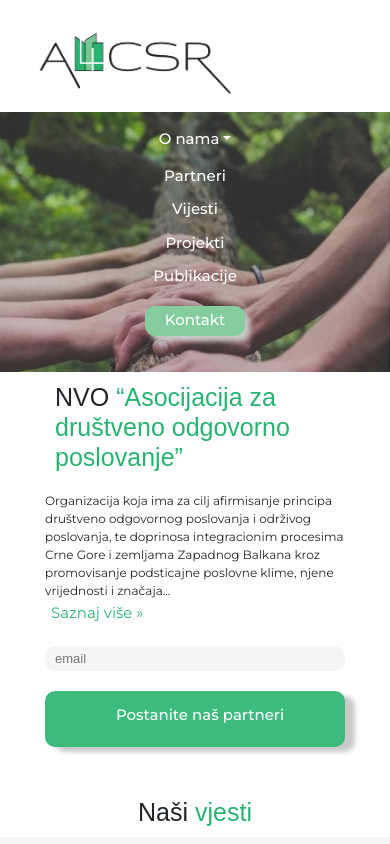
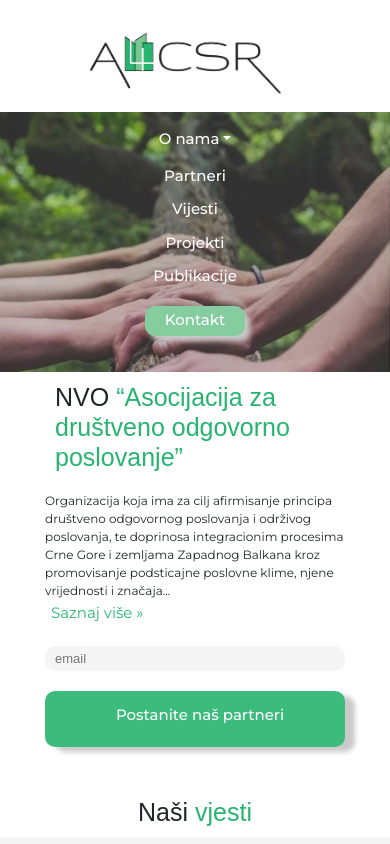
Before and after one commit to mmarakesh/a4csr, a React (Create React App) app: page / in a window 390 px wide. Shown: the top 844 px of the page. Built offline with nearby package versions, Linux system fonts and the light colour scheme; a web font is replaced by a local one.

Commit message:
fixed bug

```diff
--- a/src/App.css
+++ b/src/App.css
@@ -103,6 +103,7 @@
     width: 100%;
   }
  .logo {
+  margin-left: 70px;
   margin-bottom: 0px;
   }
   .nav-right {
--- a/src/Components/Partneri/Partneri.css
+++ b/src/Components/Partneri/Partneri.css
@@ -58,6 +58,7 @@
 .partneri-par {
     flex-direction: column;
     font-size: 12px;
+
 }
 .partneri-all-card {
     margin: auto;
```
